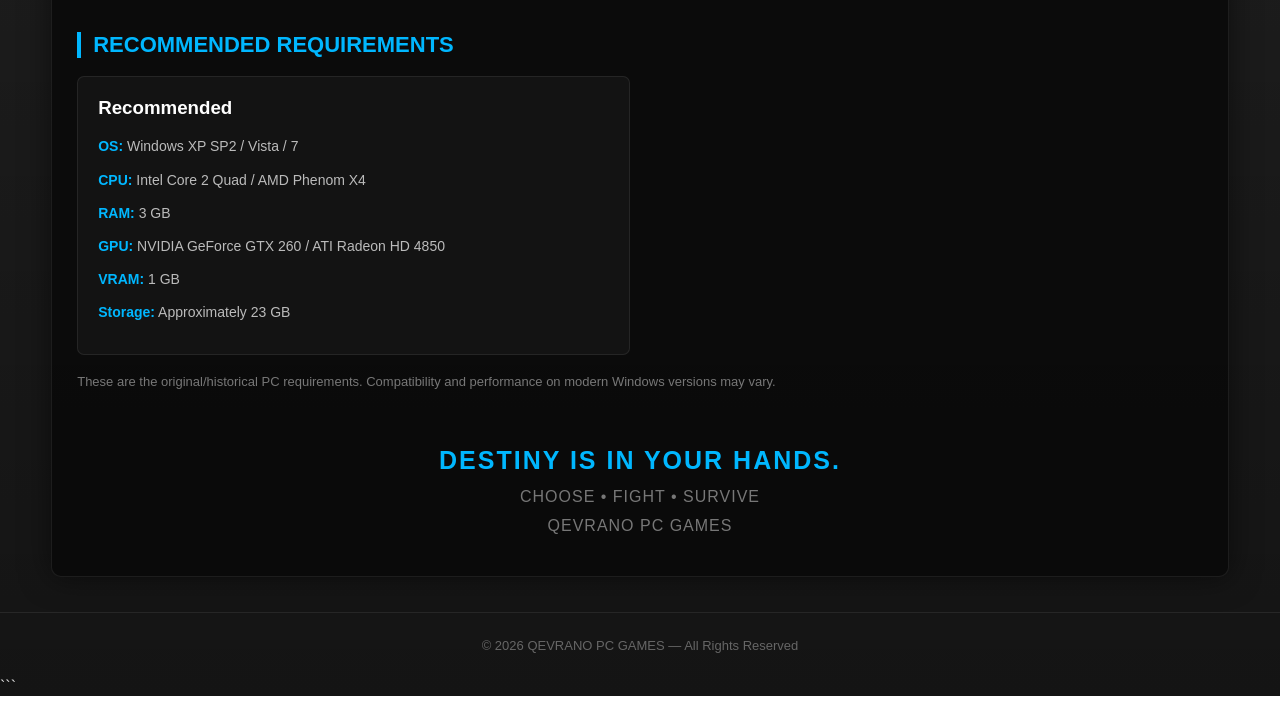
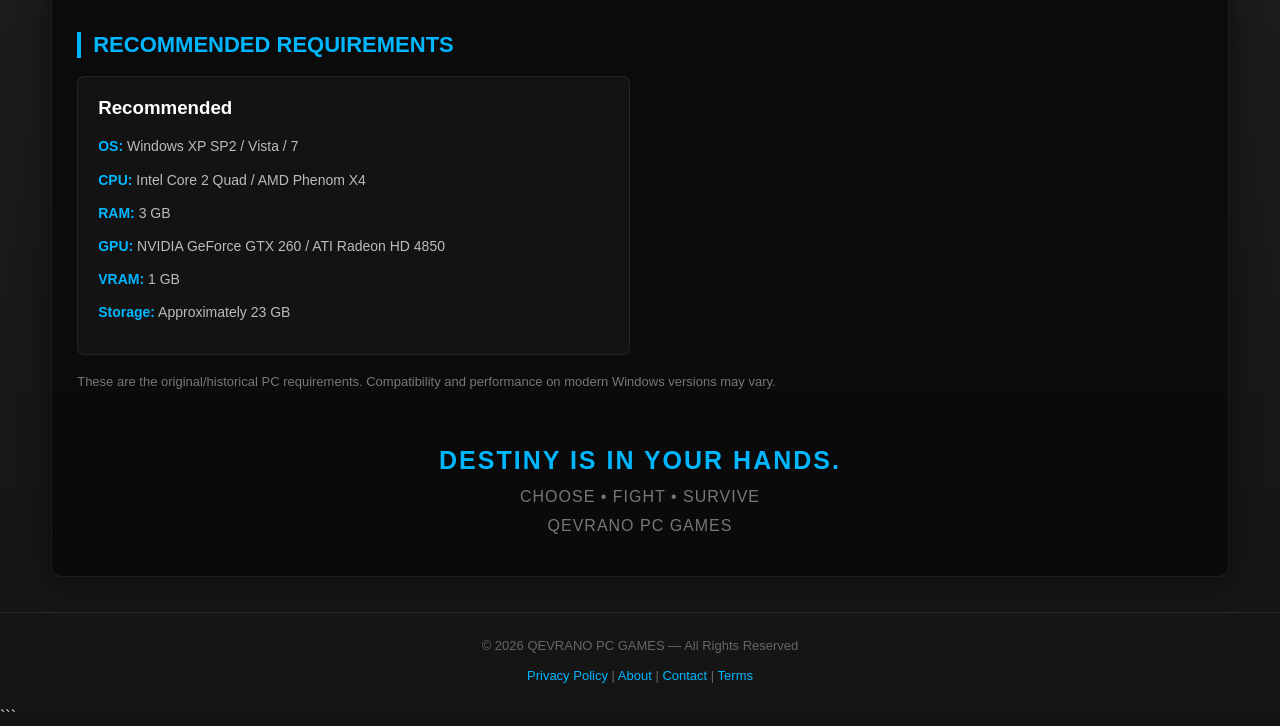
Before and after one commit to SyedAmarAbbas786/QEVRANO-PC-GAMES-.github.io, a plain HTML site: page witcher2.html in a window 1280 px wide. Shown: the part 2706-3432 px from the top of the page. Before the commit the page ends 3402 px from the top, so only its background shows below. Drawn offline with Linux system fonts and the light colour scheme.

Commit message:
Enhance footer with additional navigation links
Added footer links for Privacy Policy, About, Contact, and Terms.

```diff
--- a/witcher2.html
+++ b/witcher2.html
@@ -354,6 +354,17 @@
     color: #666;
     font-size: 13px;
     border-top: 1px solid rgba(255,255,255,0.08);
+}
+
+footer a {
+    color: #00b7ff;
+    text-decoration: none;
+    transition: 0.3s;
+}
+
+footer a:hover {
+    color: #fff;
+    text-decoration: underline;
 }
 
 /* ================= MODAL ================= */
@@ -858,6 +869,16 @@
 
     © 2026 QEVRANO PC GAMES — All Rights Reserved
 
+    <br><br>
+
+    <a href="./privacy.html">Privacy Policy</a>
+    |
+    <a href="./about.html">About</a>
+    |
+    <a href="./contact.html">Contact</a>
+    |
+    <a href="./terms.html">Terms</a>
+
 </footer>
 
 
```
